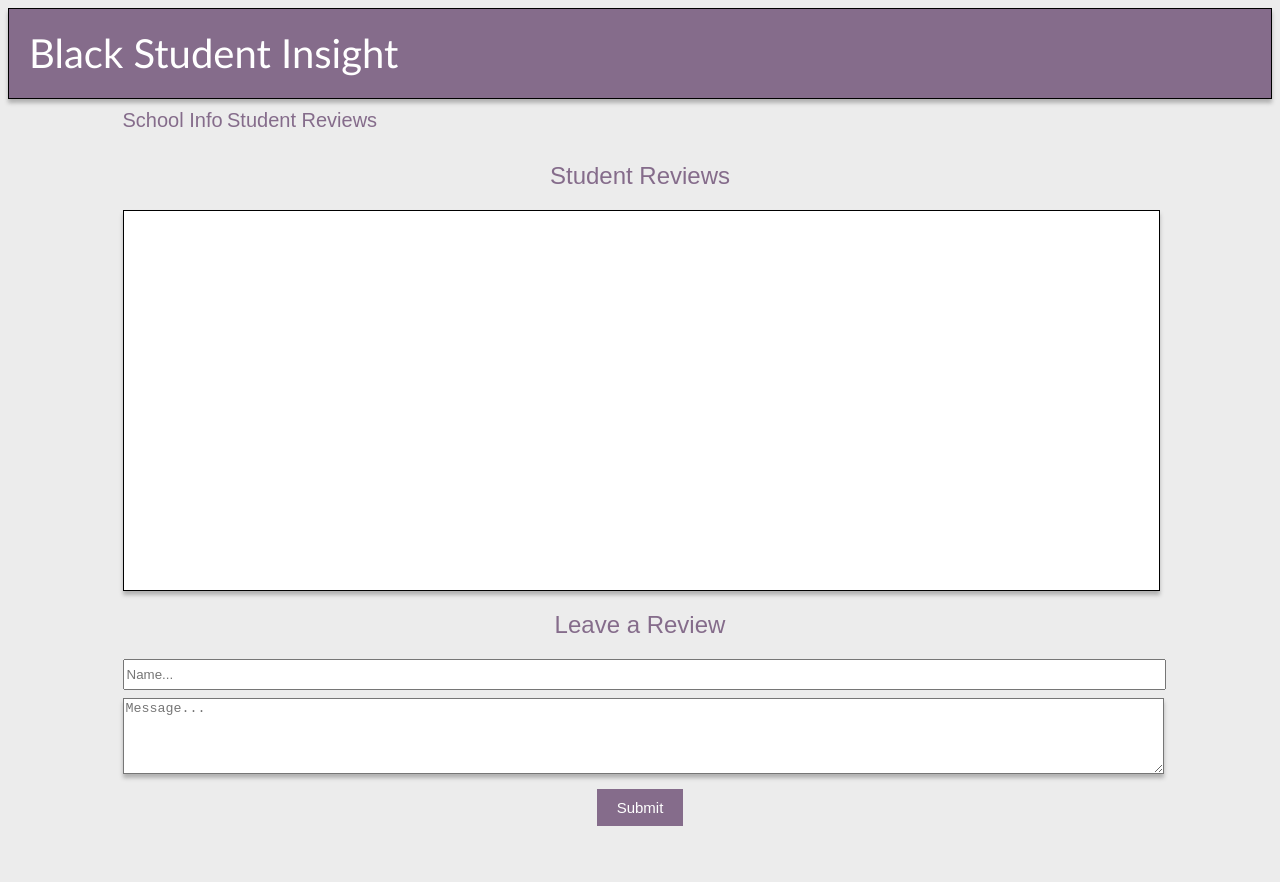
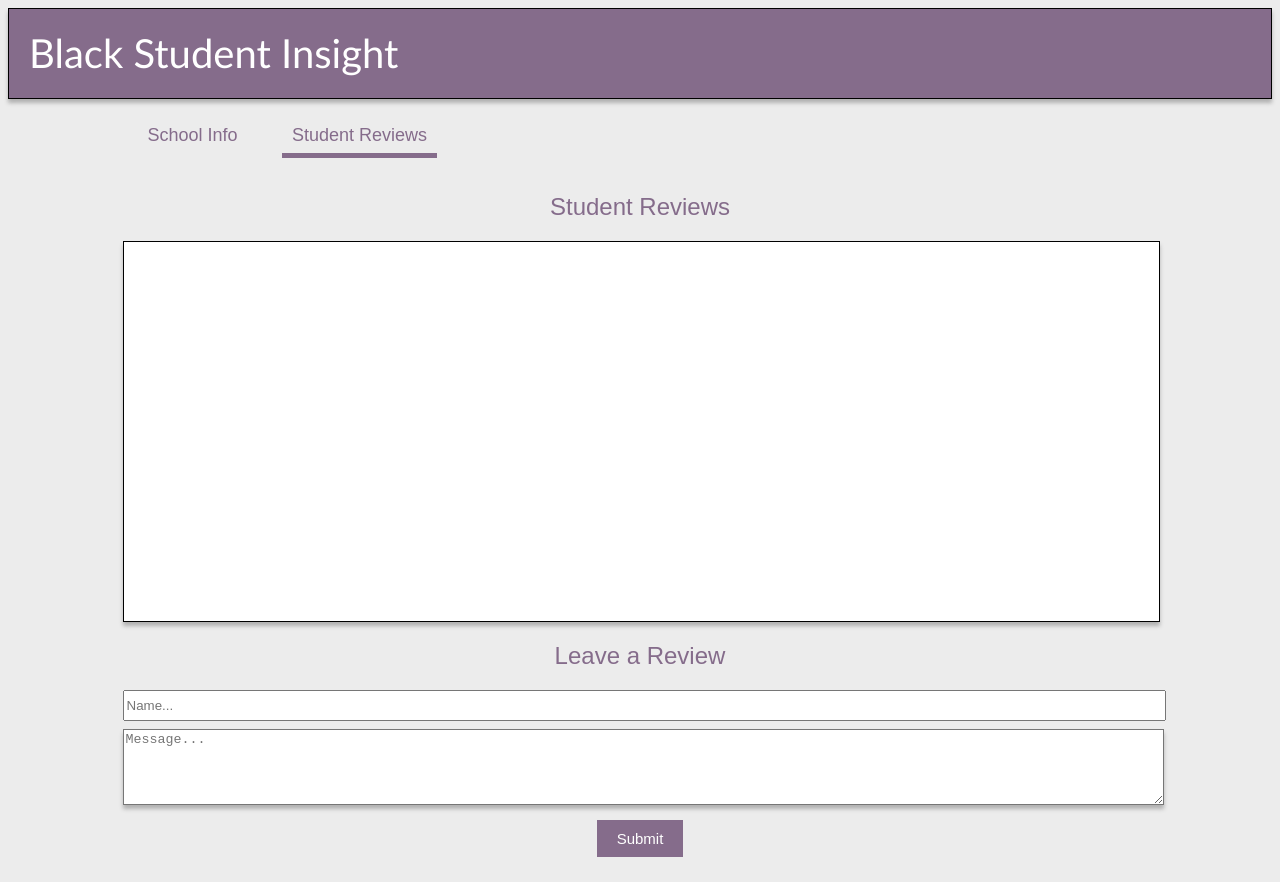
Before and after one commit to googleinterns/step107-2020, a website: page src/main/webapp/comments.html in a window 1280 px wide. Before the commit the page ends 851 px from the top, so only its background shows below. Drawn offline with Linux system fonts and the light colour scheme.

Commit message:
Fixes tab buttons

```diff
--- a/src/main/webapp/college-info.js
+++ b/src/main/webapp/college-info.js
@@ -328,6 +328,7 @@ function loadToggle() {
   } else {
     location.hash = 'info';
     reviewsDiv.classList = 'is-hidden';
+    infoNavButton.classList.add('active');
   }
 
   // Adds toggle function to tab buttons.
--- a/src/main/webapp/style.css
+++ b/src/main/webapp/style.css
@@ -90,7 +90,7 @@ header {
   box-sizing: border-box;
 }
 
-.topnav button {
+.topnav a {
   color: #856c8b;
   display: inline-block;
   font-size: 18px;
@@ -98,12 +98,12 @@ header {
   padding: 0 10px;
 }
 
-.topnav button:hover {
+.topnav a:hover {
   color: #856c8b;
   opacity: 0.6;
 }
 
-.topnav button.active {
+.topnav a.active {
   border-bottom: 5px solid #856c8b;
 }
 
```
